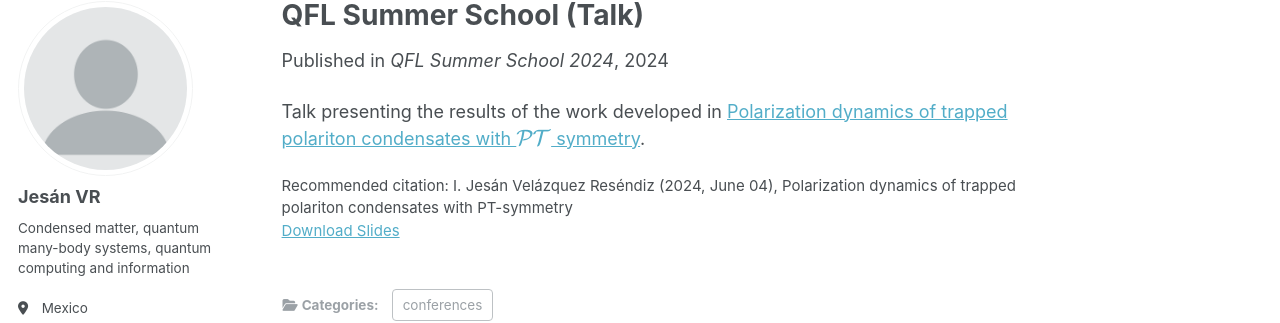
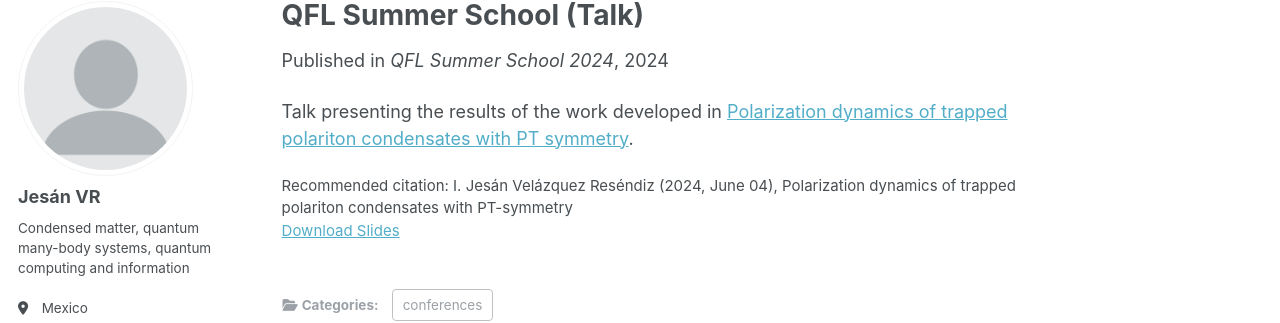
Before and after one commit to jesan-velazquez-resendiz/jesan-velazquez-resendiz.github.io, a Jekyll site: the page built from _publications/qfl2024_conference_pt.md, in a window 1280 px wide and 1072 px high. Shown: the part 105-428 px from the top of the window. Built offline with Jekyll 4.4.1, drawn with Linux system fonts in a browser that asks for light colours; some web fonts are replaced.

Commit message:
add link without math expression

```diff
--- a/_publications/qfl2024_conference_pt.md
+++ b/_publications/qfl2024_conference_pt.md
@@ -11,4 +11,4 @@ paperurl: #'http://academicpages.github.io/files/paper3.pdf'
 citation: 'I. Jesán Velázquez Reséndiz (2024, June 04), Polarization dynamics of trapped polariton condensates with PT-symmetry'
 ---
 
-Talk presenting the results of the work developed in [Polarization dynamics of trapped polariton condensates with \\(\mathcal{PT}\\) symmetry](https://journals.aps.org/prb/abstract/10.1103/PhysRevB.109.085312).
+Talk presenting the results of the work developed in [Polarization dynamics of trapped polariton condensates with PT symmetry](https://journals.aps.org/prb/abstract/10.1103/PhysRevB.109.085312).
```
